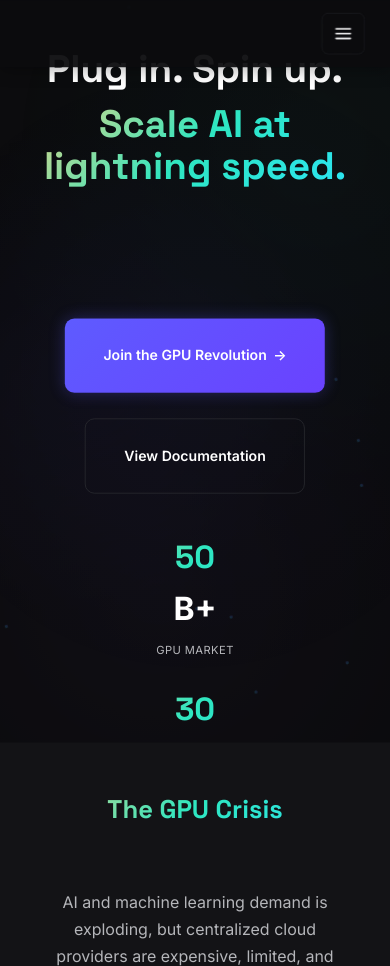
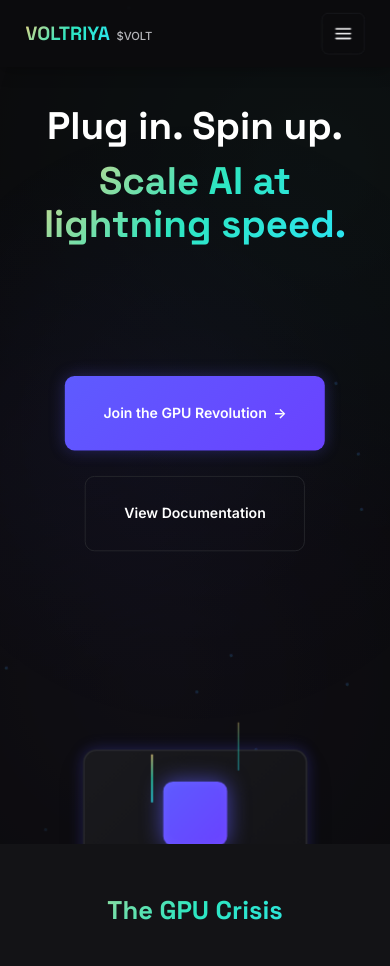
Before and after one commit to dqv12908/voltriya, a plain HTML site: page index.html in a window 390 px wide. Shown: the top 966 px of the page. Drawn offline with Linux system fonts and the light colour scheme; animation ran at ten frames a second.

Commit message:
Improve mobile layout: keep logo visible, hide hero stats, adjust title position

```diff
--- a/style.css
+++ b/style.css
@@ -294,13 +294,16 @@ h1, h2, h3, h4, h5, h6 {
 
     .nav-container {
         padding: 0 var(--space-lg);
-        justify-content: flex-end; /* Only show toggle button on right */
-    }
-
-    .nav-brand,
+        justify-content: space-between; /* Show logo on left, toggle on right */
+    }
+
+    .nav-brand {
+        display: flex !important; /* Keep logo visible */
+    }
+
     .nav-menu,
     .nav-actions {
-        display: none !important; /* Hide all nav elements except toggle */
+        display: none !important; /* Hide menu and actions */
     }
 
     .nav-toggle {
@@ -439,19 +442,20 @@ h1, h2, h3, h4, h5, h6 {
     display: flex;
     align-items: center;
     position: relative;
-    padding: calc(150px + var(--space-4xl)) 0 var(--space-4xl);
+    padding: calc(180px + var(--space-4xl)) 0 var(--space-4xl); /* Increased top padding for better spacing */
     overflow: hidden;
+    min-height: 100vh; /* Ensure minimum height */
 }
 
 /* Mobile hero adjustments for scaling */
 @media (max-width: 768px) {
     .hero {
         height: auto; /* Allow natural height */
-        min-height: 110vh; /* Slightly increased height */
+        min-height: 125vh; /* Increased height to compensate for scaling */
         padding: 0; /* Remove all padding */
         align-items: flex-start; /* Back to top alignment */
-        padding-top: 80px; /* Fixed top padding to account for scaling */
-        padding-bottom: var(--space-xl); /* Add bottom padding */
+        padding-top: 120px; /* Increased top padding to account for scaling */
+        padding-bottom: var(--space-2xl); /* Increased bottom padding */
         display: flex;
         flex-direction: column;
         justify-content: flex-start; /* Back to top alignment */
@@ -478,9 +482,7 @@ h1, h2, h3, h4, h5, h6 {
     }
 
     .hero-stats {
-        grid-template-columns: 1fr; /* Stack stats vertically */
-        gap: var(--space-lg);
-        margin-top: var(--space-xl);
+        display: none !important; /* Hide hero stats on mobile */
     }
 
     .hero-actions {
@@ -498,9 +500,9 @@ h1, h2, h3, h4, h5, h6 {
 @media (max-width: 480px) {
     .hero {
         padding: 0;
-        padding-top: 60px; /* Reduced padding for smaller screens */
-        padding-bottom: var(--space-lg); /* Add bottom padding */
-        min-height: 110vh; /* Slightly increased height */
+        padding-top: 100px; /* Increased padding for better spacing with scaling */
+        padding-bottom: var(--space-xl); /* Increased bottom padding */
+        min-height: 125vh; /* Increased height to compensate for scaling */
     }
 
     .hero-container {
@@ -531,6 +533,11 @@ h1, h2, h3, h4, h5, h6 {
     /* Mobile rotating text adjustments for smaller screens */
     .rotating-text {
         display: none; /* Hide rotating text on mobile */
+    }
+
+    /* Hide hero stats on mobile */
+    .hero-stats {
+        display: none !important; /* Hide hero stats on mobile */
     }
 }
 
@@ -585,6 +592,7 @@ h1, h2, h3, h4, h5, h6 {
     font-size: clamp(3rem, 6vw, 5.5rem);
     font-weight: 800;
     line-height: 1.1;
+    margin-top: var(--space-lg); /* Add top margin to move title lower */
     margin-bottom: var(--space-xl);
 }
 
```
